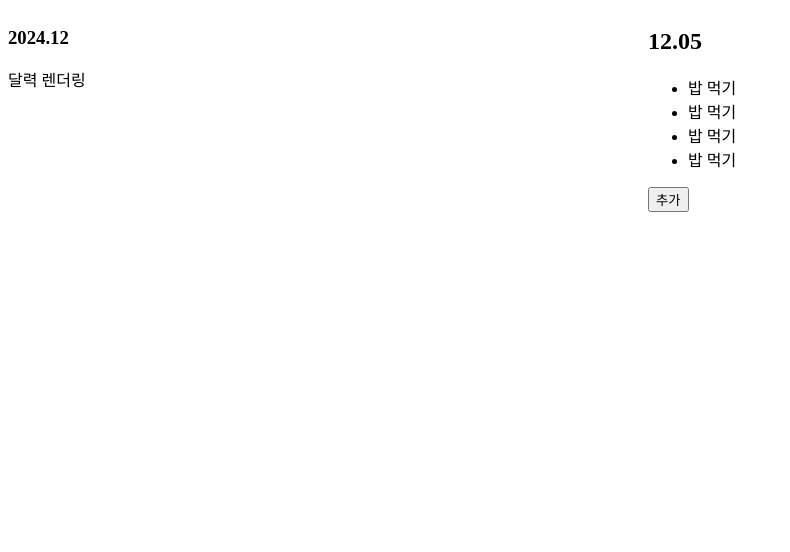
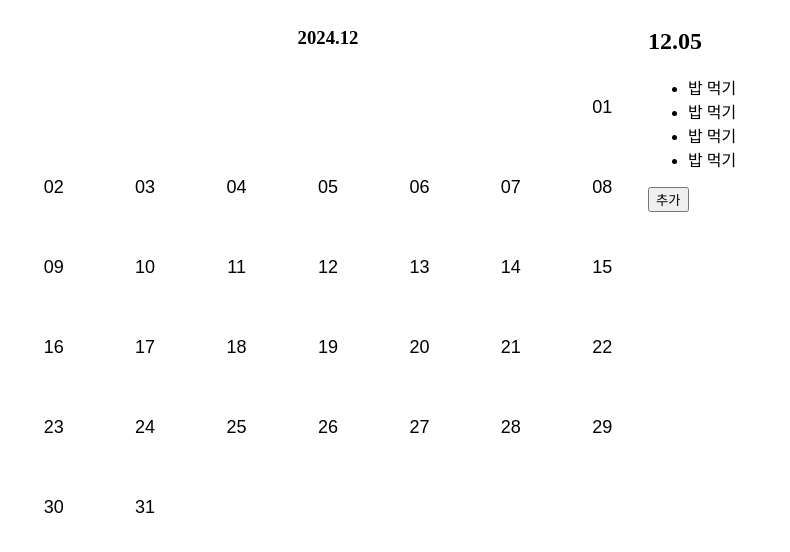
Before and after one commit to ahyeon1117/goormthon_team, a React (Create React App) app in the folder todo/: page / in a window 1280 px wide. Shown: the top 552 px of the page, without its empty margins (0-790 px from the left). Built offline with nearby package versions, Linux system fonts and the light colour scheme.

Commit message:
[feat] 크기 조정 css 배경 제거

```diff
--- a/todo/src/assets/css/calendar.css
+++ b/todo/src/assets/css/calendar.css
@@ -1,4 +1,34 @@
 .calendar{
-  width: 50%;
+  width: 100%;
+  text-align: center;
   height: 100%;
 }
+button {
+  background-color: none !important;
+}
+.react-calendar__navigation{
+  display: flex;
+  justify-content: space-between;
+}
+  .react-calendar__navigation__label{
+    display: none;
+  }
+  .react-calendar__month-view__days > button{
+    background-color: none !important;
+  }
+  .react-calendar__month-view__weekdays__weekday {
+    display: none;
+  }
+  .react-calendar__tile{
+    font-size: 18px;
+    height: 80px;
+    background: none; /* 배경색 제거 */
+    border: none;     /* 필요 시 테두리 제거 */
+    box-shadow: none; /* 박스 쉐도우 제거 */
+  }
+  .react-calendar__tile:hover {
+    background: none; /* hover 시 배경색 제거 */
+  }
+  .react-calendar__tile abbr{
+    cursor: pointer;
+  }
--- a/todo/src/components/Calendar.js
+++ b/todo/src/components/Calendar.js
@@ -1,11 +1,38 @@
 import "../assets/css/calendar.css";
+import ReactCalendar from "react-calendar";
+import { useState } from "react";
+
 function Calendar() {
+  const [selectedDate, setSelectedDate] = useState([new Date(), new Date()]);
+  const formatDate = (date) => {
+    if (Array.isArray(date)) {
+      const [startDate] = date;
+      return `${startDate.getFullYear()}.${String(
+        startDate.getMonth() + 1
+      ).padStart(2, "0")}`;
+    }
+    return `${date.getFullYear()}.${String(date.getMonth() + 1).padStart(
+      2,
+      "0"
+    )}`;
+  };
   return (
-    <section>
-      <h1>2024.12</h1>
-      <p>달력 렌더링</p>
+    <section className="calendar">
+      <h1>{formatDate(selectedDate) || ""}</h1>
+      <ReactCalendar
+        onChange={setSelectedDate}
+        value={selectedDate}
+        view="month"
+        showWeekNumbers={false}
+        showNavigation={false}
+        prev2Label={null}
+        next2Label={null}
+        formatDay={(locale, date) =>
+          date.toLocaleDateString("en", { day: "2-digit" })
+        }
+        showNeighboringMonth={false}
+      ></ReactCalendar>
     </section>
   );
 }
-
 export default Calendar;
```
